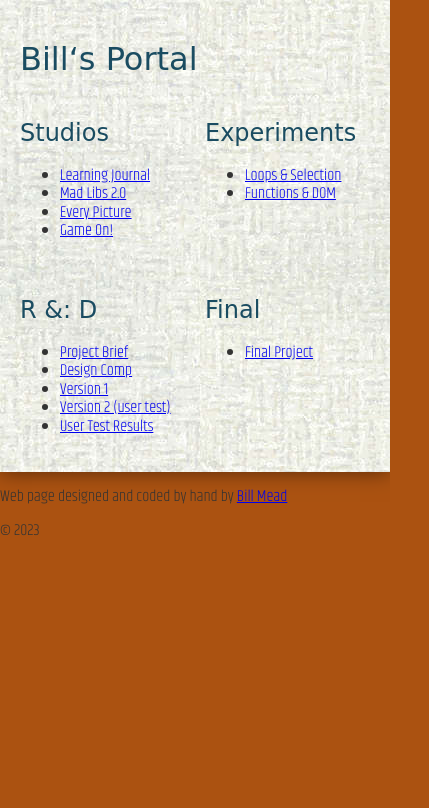
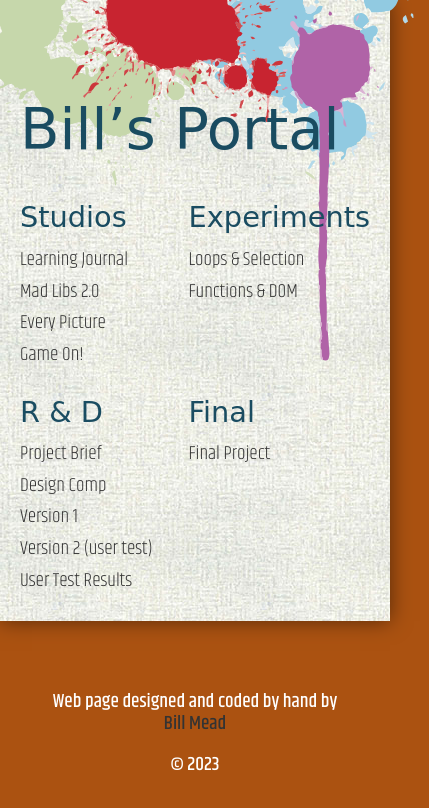
Before and after one commit to wmmeaducd/des157a-2023, a plain HTML site: page index.html in a window 390 px wide. Shown: the whole page, 429 px wide, since content can reach past the window. Drawn offline with nearby package versions, Linux system fonts and the light colour scheme; a web font is replaced by a local one.

Commit message:
basic mobile page without animation complete

```diff
--- a/index.html
+++ b/index.html
@@ -19,7 +19,7 @@
 <body>
     <div id="page">
         <header>
-            <h1>Bill&lsquo;s Portal</h1>
+            <h1>Bill&rsquo;s Portal</h1>
         </header>
         <main>
             <section>
@@ -39,7 +39,7 @@
                 </ul>
             </section>
             <section>
-                <h2>R &amp: D</h2>
+                <h2>R &amp; D</h2>
                 <ul>
                     <li><a href="#">Project Brief</a></li>
                     <li><a href="#">Design Comp</a></li>
@@ -55,6 +55,12 @@
                 </ul>
             </section>
         </main>
+        <div id="splatters">
+            <img src="images/splatter1.svg" alt="paint splatter" id="splatter1">
+            <img src="images/splatter2.svg" alt="paint splatter" id="splatter2">
+            <img src="images/splatter3.svg" alt="paint splatter" id="splatter3">
+            <img src="images/splatter4.svg" alt="paint splatter" id="splatter4">
+        </div>
     </div>
     <footer>
         <p>Web page designed and coded by hand by <a href="mailto:&#119;&#109;&#109;&#101;&#097;&#100;&#064;&#117;&#099;&#100;&#097;&#118;&#105;&#115;&#046;&#101;&#100;&#117;">Bill Mead</a></p>
--- a/styles.css
+++ b/styles.css
@@ -3,13 +3,20 @@ body {
     font-weight: 300;
     color: #333;
     background: #AB5211;
+    font-size: 1.2em;
 }
 
 #page {
-    background: url(images/papercloseup.jpg);
+    background: url(images/papercloseup-small.jpg);
     position: relative;
     padding: 20px;
     box-shadow: 0 0 20px rgba(0, 0, 0, 0.5)  ;
+}
+
+header {
+    padding: 4em 0 2em 0;
+    position: relative;
+    z-index: 10;
 }
 
 h1, h2 {
@@ -18,8 +25,78 @@ h1, h2 {
     color: #1A4C61;
 }
 
+h1 {
+    font-size: 3em;
+    margin: 0;
+}
+
+h2 {
+    margin: 0 0 0.5em 0;
+}
+
+ul {
+    margin: 0;
+    padding: 0;
+    list-style-type: none;
+}
+
+ul li {
+    margin-bottom: .5em;
+}
+
+a {
+    text-decoration: none;
+    color: #333;
+}
+
 main {
     display: grid;
     grid-template-columns: 1fr 1fr;
     gap: 20px;
+    position: relative;
+    z-index: 10;
 }
+
+footer {
+    text-align: center;
+    color: #fff;
+    font-weight: 500;
+    padding: 50px;
+}
+/* Splatter Rules */
+#splatters {
+    position: absolute;
+    top: 0;
+    left: 0;
+    width: 100%
+}
+
+#splatters img {
+    position: absolute;
+}
+
+#splatter1 {
+    top:0;
+    right:0;
+    width: 30%;
+    z-index: 1;
+}
+
+#splatter4 {
+    top:-3em;
+    left:-3em;
+    width: 70%;
+}
+
+#splatter3 {
+    top:-3em;
+    left:50%;
+    width: 60%;
+}
+
+#splatter2 {
+    top: -5em;
+    left: 15%;
+    width: 60%;
+    z-index: 2;
+}
```
Also changed, not shown: images/papercloseup-small.jpg (added).
